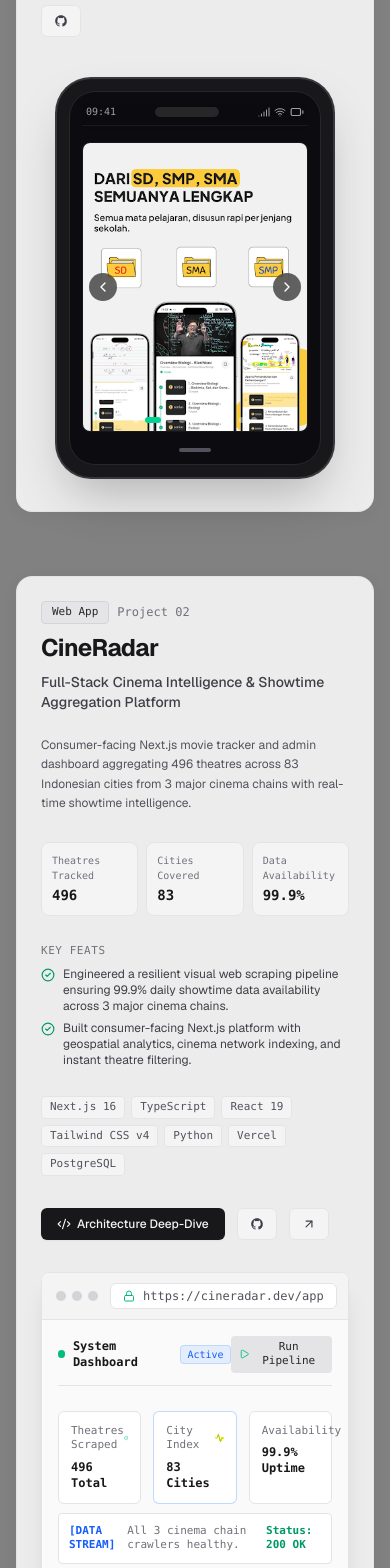
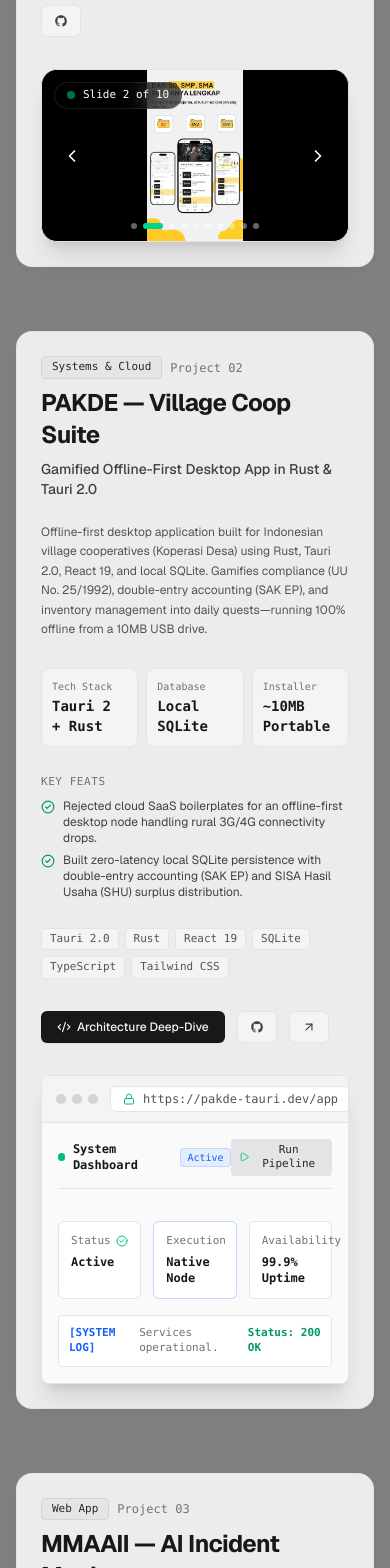
Before and after one commit to okihita/portfolio, a Next.js app: page / in a window 390 px wide. Shown: the part 2080-3648 px from the top of the page. Built offline with nearby package versions, Linux system fonts and the light colour scheme.

Commit message:
feat: add PAKDE (Tauri/Rust) & MMAAII (Astro/Cloudflare) projects and convert Zenius to frameless animated carousel

```diff
--- a/components/ProjectMockup.tsx
+++ b/components/ProjectMockup.tsx
@@ -30,7 +30,10 @@
   customImageSrc,
 }: ProjectMockupProps) {
   const images = useMemo(
-    () => project.images || (project.image ? [project.image] : undefined) || (customImageSrc ? [customImageSrc] : undefined),
+    () =>
+      project.images ||
+      (project.image ? [project.image] : undefined) ||
+      (customImageSrc ? [customImageSrc] : undefined),
     [project.images, project.image, customImageSrc]
   );
 
@@ -55,18 +58,88 @@
     setCurrentIdx((prev) => (prev - 1 + images.length) % images.length);
   };
 
+  // Frameless Slideable Carousel (Request #1: For Zenius or direct carousel projects)
+  if (project.mockType === "carousel" && images && images.length > 0) {
+    return (
+      <div
+        className="relative w-full rounded-2xl overflow-hidden border border-zinc-200 dark:border-zinc-800 bg-black shadow-xl aspect-video sm:aspect-[16/10] group"
+        onMouseEnter={() => setIsPaused(true)}
+        onMouseLeave={() => setIsPaused(false)}
+      >
+        <AnimatePresence mode="wait">
+          <motion.div
+            key={currentIdx}
+            initial={{ opacity: 0, scale: 0.98 }}
+            animate={{ opacity: 1, scale: 1 }}
+            exit={{ opacity: 0, scale: 0.98 }}
+            transition={{ duration: 0.35, ease: "easeInOut" }}
+            className="relative w-full h-full"
+          >
+            <Image
+              src={images[currentIdx]}
+              alt={`${project.title} Screenshot ${currentIdx + 1}`}
+              fill
+              className="object-contain bg-black"
+              priority={currentIdx === 0}
+            />
+          </motion.div>
+        </AnimatePresence>
+
+        {/* Carousel Overlay Header Pill */}
+        <div className="absolute top-3 left-3 z-30 px-3 py-1 rounded-full bg-black/60 backdrop-blur-md text-[11px] font-mono text-white flex items-center gap-2 border border-white/10">
+          <span className="w-2 h-2 rounded-full bg-emerald-400 animate-pulse" />
+          <span>Slide {currentIdx + 1} of {images.length}</span>
+        </div>
+
+        {/* Left/Right Slide Arrows */}
+        {images.length > 1 && (
+          <>
+            <button
+              onClick={handlePrev}
+              className="absolute left-3 top-1/2 -translate-y-1/2 z-30 p-2 rounded-full bg-black/60 text-white hover:bg-black/90 backdrop-blur-md transition-all shadow-md"
+              aria-label="Previous Screenshot"
+            >
+              <ChevronLeft className="w-5 h-5" />
+            </button>
+            <button
+              onClick={handleNext}
+              className="absolute right-3 top-1/2 -translate-y-1/2 z-30 p-2 rounded-full bg-black/60 text-white hover:bg-black/90 backdrop-blur-md transition-all shadow-md"
+              aria-label="Next Screenshot"
+            >
+              <ChevronRight className="w-5 h-5" />
+            </button>
+
+            {/* Bottom Slide Indicators */}
+            <div className="absolute bottom-3 left-0 right-0 z-30 flex items-center justify-center gap-1.5 px-4">
+              {images.map((_, dotIdx) => (
+                <button
+                  key={dotIdx}
+                  onClick={() => setCurrentIdx(dotIdx)}
+                  className={`h-1.5 rounded-full transition-all ${
+                    dotIdx === currentIdx
+                      ? "bg-emerald-400 w-5"
+                      : "bg-white/40 hover:bg-white/80 w-1.5"
+                  }`}
+                  aria-label={`Go to slide ${dotIdx + 1}`}
+                />
+              ))}
+            </div>
+          </>
+        )}
+      </div>
+    );
+  }
+
+  // Smartphone Mockup Frame
   if (project.mockType === "mobile") {
     return (
       <div className="py-2 flex justify-center">
-        {/* Sleek Smartphone Frame */}
         <div className="w-full max-w-[280px] sm:max-w-[310px] rounded-[36px] p-3 bg-zinc-900 border-2 border-zinc-700/80 shadow-2xl flex flex-col font-sans">
-          {/* Mobile Inner Screen Container */}
           <div
             className="w-full rounded-[26px] bg-[#0c0c10] border border-zinc-800 p-3 space-y-3 flex flex-col justify-between overflow-hidden relative min-h-[350px]"
             onMouseEnter={() => setIsPaused(true)}
             onMouseLeave={() => setIsPaused(false)}
           >
-            {/* Top Device Notch & Status Header */}
             <div className="z-20 bg-[#0c0c10]/90 backdrop-blur-sm pb-1">
               <div className="flex items-center justify-between text-[10px] text-zinc-400 font-mono px-1 pb-1.5 border-b border-zinc-800/60">
                 <span>09:41</span>
@@ -79,7 +152,6 @@
               </div>
             </div>
 
-            {/* Display Slideable Animated Gallery if Multiple Screenshots Exist */}
             {images && images.length > 0 ? (
               <div className="relative w-full h-[290px] rounded-lg overflow-hidden border border-zinc-800/60 bg-black">
                 <AnimatePresence mode="wait">
@@ -100,7 +172,6 @@
                   </motion.div>
                 </AnimatePresence>
 
-                {/* Left/Right Slide Controls */}
                 {images.length > 1 && (
                   <>
                     <button
@@ -118,7 +189,6 @@
                       <ChevronRight className="w-4 h-4" />
                     </button>
 
-                    {/* Bottom Slide Dots */}
                     <div className="absolute bottom-2 left-0 right-0 z-30 flex items-center justify-center gap-1.5">
                       {images.map((_, dotIdx) => (
                         <button
@@ -137,7 +207,6 @@
                 )}
               </div>
             ) : (
-              /* Fallback Dynamic Mobile UI */
               <>
                 <div className="pt-2 flex items-center justify-between">
                   <div>
@@ -180,7 +249,6 @@
               </>
             )}
 
-            {/* Mobile Bottom Home Indicator */}
             <div className="pt-1 flex items-center justify-around text-zinc-400">
               <div className="w-8 h-1 bg-zinc-600 rounded-full mx-auto" />
             </div>
@@ -190,10 +258,10 @@
     );
   }
 
+  // Web Browser Mockup
   if (project.mockType === "browser") {
     return (
       <div className="rounded-lg overflow-hidden border border-zinc-200 dark:border-zinc-800 bg-white dark:bg-zinc-950 shadow-xl flex flex-col font-sans">
-        {/* Browser Chrome Window Header */}
         <div className="bg-zinc-100 dark:bg-zinc-900 border-b border-zinc-200 dark:border-zinc-800 px-3.5 py-2.5 flex items-center justify-between gap-3">
           <div className="flex items-center gap-1.5">
             <span className="w-2.5 h-2.5 rounded-full bg-zinc-300 dark:bg-zinc-700 inline-block" />
@@ -214,7 +282,6 @@
             <Image src={images[0]} alt={project.title} fill className="object-cover" />
           </div>
         ) : (
-          /* Mock Browser App Dashboard UI Content */
           <div className="p-4 sm:p-5 bg-zinc-50 dark:bg-[#0d0d11] space-y-4 text-xs font-mono text-zinc-700 dark:text-zinc-300 min-h-[260px] flex flex-col justify-between">
             <div className="flex items-center justify-between border-b border-zinc-200 dark:border-zinc-800/80 pb-3">
               <div className="flex items-center gap-2">
@@ -234,18 +301,18 @@
             <div className="grid grid-cols-3 gap-3 my-2">
               <div className="p-3 rounded-md bg-white dark:bg-zinc-900/90 border border-zinc-200 dark:border-zinc-800 space-y-1.5">
                 <div className="flex items-center justify-between text-zinc-500 dark:text-zinc-400 text-[11px]">
-                  <span>Theatres Scraped</span>
+                  <span>Status</span>
                   <CheckCircle2 className="w-3 h-3 text-emerald-500" />
                 </div>
-                <div className="text-zinc-900 dark:text-zinc-100 font-semibold">496 Total</div>
+                <div className="text-zinc-900 dark:text-zinc-100 font-semibold">Active</div>
               </div>
 
               <div className="p-3 rounded-md bg-white dark:bg-zinc-900/90 border border-blue-500/30 space-y-1.5">
                 <div className="flex items-center justify-between text-zinc-500 dark:text-zinc-400 text-[11px]">
-                  <span>City Index</span>
+                  <span>Execution</span>
                   <Activity className="w-3 h-3 text-blue-500 animate-pulse" />
                 </div>
-                <div className="text-zinc-900 dark:text-zinc-100 font-semibold">83 Cities</div>
+                <div className="text-zinc-900 dark:text-zinc-100 font-semibold">Native Node</div>
               </div>
 
               <div className="p-3 rounded-md bg-white dark:bg-zinc-900/90 border border-zinc-200 dark:border-zinc-800 space-y-1.5">
@@ -259,8 +326,8 @@
 
             <div className="p-2.5 rounded bg-white dark:bg-zinc-950 border border-zinc-200 dark:border-zinc-800/80 flex items-center justify-between text-[11px]">
               <div className="text-zinc-500 dark:text-zinc-400 flex items-center gap-2">
-                <span className="text-blue-600 dark:text-blue-400 font-bold">[DATA STREAM]</span>
-                <span>All 3 cinema chain crawlers healthy.</span>
+                <span className="text-blue-600 dark:text-blue-400 font-bold">[SYSTEM LOG]</span>
+                <span>Services operational.</span>
               </div>
               <span className="text-emerald-600 dark:text-emerald-400 font-semibold">Status: 200 OK</span>
             </div>
@@ -270,7 +337,7 @@
     );
   }
 
-  // Fallback / Systems Terminal Mockup
+  // Fallback Systems Terminal Mockup
   return (
     <div className="rounded-lg overflow-hidden border border-zinc-800 bg-zinc-950 shadow-2xl flex flex-col font-mono text-xs">
       <div className="bg-zinc-900 border-b border-zinc-800 px-3.5 py-2.5 flex items-center justify-between">
--- a/data/portfolioData.ts
+++ b/data/portfolioData.ts
@@ -4,7 +4,7 @@
   category: "Web App" | "Mobile (React Native)" | "Systems & Cloud";
   tagline: string;
   description: string;
-  mockType: "browser" | "mobile" | "terminal";
+  mockType: "browser" | "mobile" | "terminal" | "carousel";
   image?: string;
   images?: string[];
   metrics: { label: string; value: string }[];
@@ -43,7 +43,7 @@
     title: "AI-Supercharged Tech Lead & Full-Stack Systems Engineer",
     location: "Jakarta, Indonesia",
     status: "Open for Tech Lead & Senior/Staff Roles",
-    bio: "Hands-on Tech Lead with 10+ years shipping production software—from Android super-apps serving 25M+ users to solo-building brand new React Native mobile apps, AI-powered platforms, and Web3/IoT systems.",
+    bio: "Hands-on Tech Lead with 10+ years shipping production software—from Android super-apps serving 25M+ users to solo-building brand new React Native mobile apps, offline-first desktop apps (Rust/Tauri), AI-powered platforms, and Web3/IoT systems.",
     contacts: {
       email: "okihita@gmail.com",
       github: "https://github.com/okihita",
@@ -60,7 +60,7 @@
       tagline: "Solo-Created Modern EdTech Platform in React Native",
       description:
         "Single-handedly architected, engineered, and launched the brand new React Native mobile application for Zenius on Google Play Store from scratch (July 2026 release). Delivers video lessons, practice problem engines, and interactive tutoring to millions of students across Indonesia.",
-      mockType: "mobile",
+      mockType: "carousel",
       images: [
         "/images/zenius/shot1.webp",
         "/images/zenius/shot2.webp",
@@ -103,6 +103,84 @@
       links: {
         playstore: "https://play.google.com/store/apps/details?id=net.zenius.mobile.android",
         github: "https://github.com/okihita",
+      },
+    },
+    {
+      id: "pakde-tauri",
+      title: "PAKDE — Village Coop Suite",
+      category: "Systems & Cloud",
+      tagline: "Gamified Offline-First Desktop App in Rust & Tauri 2.0",
+      description:
+        "Offline-first desktop application built for Indonesian village cooperatives (Koperasi Desa) using Rust, Tauri 2.0, React 19, and local SQLite. Gamifies compliance (UU No. 25/1992), double-entry accounting (SAK EP), and inventory management into daily quests—running 100% offline from a 10MB USB drive.",
+      mockType: "browser",
+      metrics: [
+        { label: "Tech Stack", value: "Tauri 2 + Rust" },
+        { label: "Database", value: "Local SQLite" },
+        { label: "Installer", value: "~10MB Portable" },
+      ],
+      engineeringFeats: [
+        "Rejected cloud SaaS boilerplates for an offline-first desktop node handling rural 3G/4G connectivity drops.",
+        "Built zero-latency local SQLite persistence with double-entry accounting (SAK EP) and SISA Hasil Usaha (SHU) surplus distribution.",
+        "Engineered Duolingo & Habitica inspired gamification questlines translating complex regulations into daily actionable tasks.",
+      ],
+      techStack: [
+        "Tauri 2.0",
+        "Rust",
+        "React 19",
+        "SQLite",
+        "TypeScript",
+        "Tailwind CSS",
+      ],
+      architectureDetails: {
+        problem:
+          "Cloud SaaS portals fail in rural Indonesia under intermittent 3G/4G connectivity, while phone screens are too small for SAK EP double-entry auditing.",
+        solution:
+          "Built a native lightweight desktop app (~10MB) in Rust & Tauri 2.0 with a local encrypted SQLite database running directly from a USB drive.",
+        keyTradeoff:
+          "Required custom cross-compilation build pipelines for Windows (.exe), macOS (.dmg), and Linux (.deb) instead of a simple web deployment.",
+      },
+      links: {
+        live: "https://pakde.vercel.app",
+        github: "https://github.com/okihita/PAKDE-tauri",
+      },
+    },
+    {
+      id: "mmaaii",
+      title: "MMAAII — AI Incident Monitor",
+      category: "Web App",
+      tagline: "Bilingual AI Harm Incident Database & Legal Regulations Explorer",
+      description:
+        "Open-source bilingual (English & Indonesian) data platform built with EngageMedia to document and analyze publicly reported AI incidents in Indonesia using international risk taxonomies, legal regulation mappers, and automated Internet Archive (Wayback Machine) source preservation.",
+      mockType: "browser",
+      metrics: [
+        { label: "Languages", value: "Bilingual (EN/ID)" },
+        { label: "Architecture", value: "Astro + Functions" },
+        { label: "Archival", value: "Wayback Machine" },
+      ],
+      engineeringFeats: [
+        "Architected static-first Astro 7 build on Cloudflare Pages with serverless API functions and KV caching.",
+        "Integrated automated Internet Archive (Wayback Machine SPN2) API for source link preservation and verification.",
+        "Built deduplicated legal explorer mapping Indonesian regulatory articles (PASAL) to documented AI harm incidents.",
+      ],
+      techStack: [
+        "Astro 7",
+        "TypeScript",
+        "Tailwind CSS v4",
+        "Cloudflare Pages",
+        "Airtable API",
+        "Wayback Machine API",
+      ],
+      architectureDetails: {
+        problem:
+          "Documenting AI harms in Indonesia requires bilingual accessibility, transparent risk taxonomies, and permanent source link preservation against dead links.",
+        solution:
+          "Deployed Astro static site with Cloudflare Pages Functions fetching cached Airtable API data and checking Wayback Machine API status.",
+        keyTradeoff:
+          "Used serverless Functions API caching (60s KV TTL) to protect Airtable rate limits while keeping static page load times under 200ms.",
+      },
+      links: {
+        live: "https://mmaaii.engagemedia.org/en/",
+        github: "https://gitlab.com/emopentech/mmaaii",
       },
     },
     {
@@ -234,6 +312,7 @@
         { name: "Kotlin", level: "Expert", highlight: true },
         { name: "TypeScript", level: "Expert", highlight: true },
         { name: "Python", level: "Expert", highlight: true },
+        { name: "Rust", level: "Proficient", highlight: true },
         { name: "Go", level: "Proficient" },
         { name: "C++ (Robotics/IoT)", level: "Proficient" },
         { name: "Swift / iOS", level: "Proficient" },
@@ -255,22 +334,23 @@
       title: "Mobile & Frontend",
       skills: [
         { name: "React Native (iOS/Android)", level: "Expert", highlight: true },
+        { name: "Tauri 2.0 (Desktop)", level: "Expert", highlight: true },
         { name: "Next.js 16 / App Router", level: "Expert", highlight: true },
-        { name: "Jetpack Compose (Android)", level: "Expert", highlight: true },
+        { name: "Astro 7 Framework", level: "Proficient" },
+        { name: "Jetpack Compose (Android)", level: "Expert" },
         { name: "Flutter / Dart", level: "Proficient" },
         { name: "Tailwind CSS v4", level: "Expert" },
-        { name: "WebSockets & ExoPlayer", level: "Expert" },
       ],
     },
     {
       title: "Cloud, DevOps & Hardware",
       skills: [
         { name: "AWS (EC2, Lambda, S3)", level: "Expert", highlight: true },
+        { name: "Cloudflare Pages & KV", level: "Proficient", highlight: true },
         { name: "GCP & Azure Functions", level: "Proficient" },
-        { name: "ESP32 & Raspberry Pi", level: "Proficient", highlight: true },
-        { name: "Docker & Containerization", level: "Proficient" },
-        { name: "PostgreSQL & Redis", level: "Expert" },
-        { name: "CI/CD & Git Workflows", level: "Expert" },
+        { name: "ESP32 & Raspberry Pi", level: "Proficient" },
+        { name: "SQLite & PostgreSQL", level: "Expert" },
+        { name: "Redis & In-Memory WAL", level: "Expert" },
       ],
     },
   ] as SkillCategory[],
@@ -282,14 +362,16 @@
       company: "Fullstack Development & AI Systems",
       location: "Jakarta, Indonesia",
       summary:
-        "Building AI-powered applications, React Native mobile apps, and web intelligence platforms.",
+        "Building AI-powered applications, React Native mobile apps, Rust desktop apps, and web intelligence platforms.",
       highlights: [
         "Solo-created and launched the brand new Zenius React Native mobile app (net.zenius.mobile.android) on Google Play Store (July 2026).",
+        "Engineered PAKDE (pakde.vercel.app), a gamified offline-first village cooperative suite in Rust, Tauri 2.0, and SQLite.",
+        "Developed MMAAII (mmaaii.engagemedia.org), a bilingual AI incident monitoring platform with EngageMedia using Astro & Cloudflare Pages.",
         "Founded CineRadar (cineradar-id.vercel.app), a cinema intelligence platform aggregating 496 theatres across 83 cities with 99.9% data availability.",
         "Placed Top 5 (out of ~100 teams) at Amartha x GDG Jakarta for AI WhatsApp Financial Coach with OCR ledger processing.",
         "Placed Top 15 (out of ~150 engineers) at RedAI Triathlon 2025 (Red Asia x AWS AI engineering competition).",
       ],
-      techUsed: ["React Native", "Next.js", "Python", "LLM Agents", "AWS", "GCP", "ESP32", "Solidity"],
+      techUsed: ["React Native", "Tauri 2.0", "Rust", "Astro", "Next.js", "Python", "LLM Agents", "Cloudflare"],
     },
     {
       period: "AUG 2022 — DEC 2024",
@@ -360,9 +442,9 @@
         "Bulletproof stability, backward compatibility, and strict performance budgets are essential when serving millions of active users.",
     },
     {
-      title: "Solo Greenfield Execution",
+      title: "Ground Reality & Offline-First UX",
       description:
-        "Proven ability to single-handedly architect and ship production mobile apps (like the latest Zenius React Native app) from zero to Play Store launch.",
+        "Building for real-world user conditions—from rural offline desktop nodes (PAKDE) to low-spec Android devices—rather than lazy SaaS defaults.",
     },
     {
       title: "Empathetic Technical Leadership",
```
